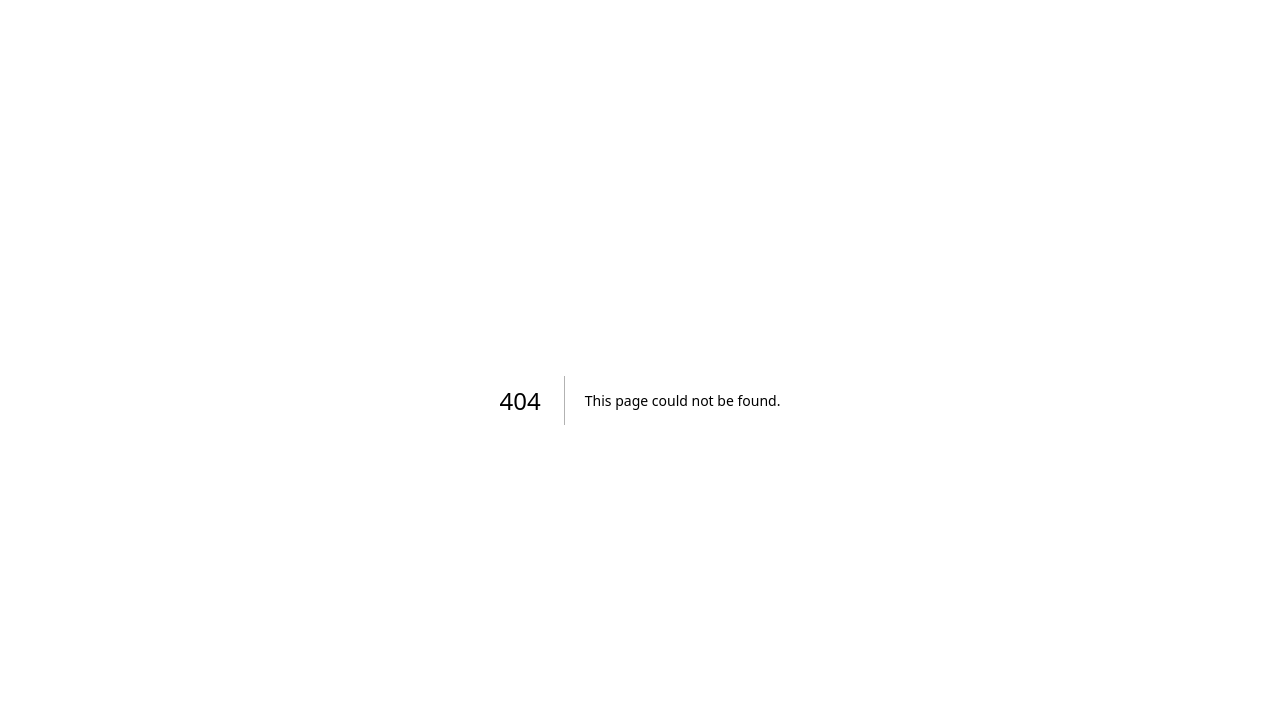
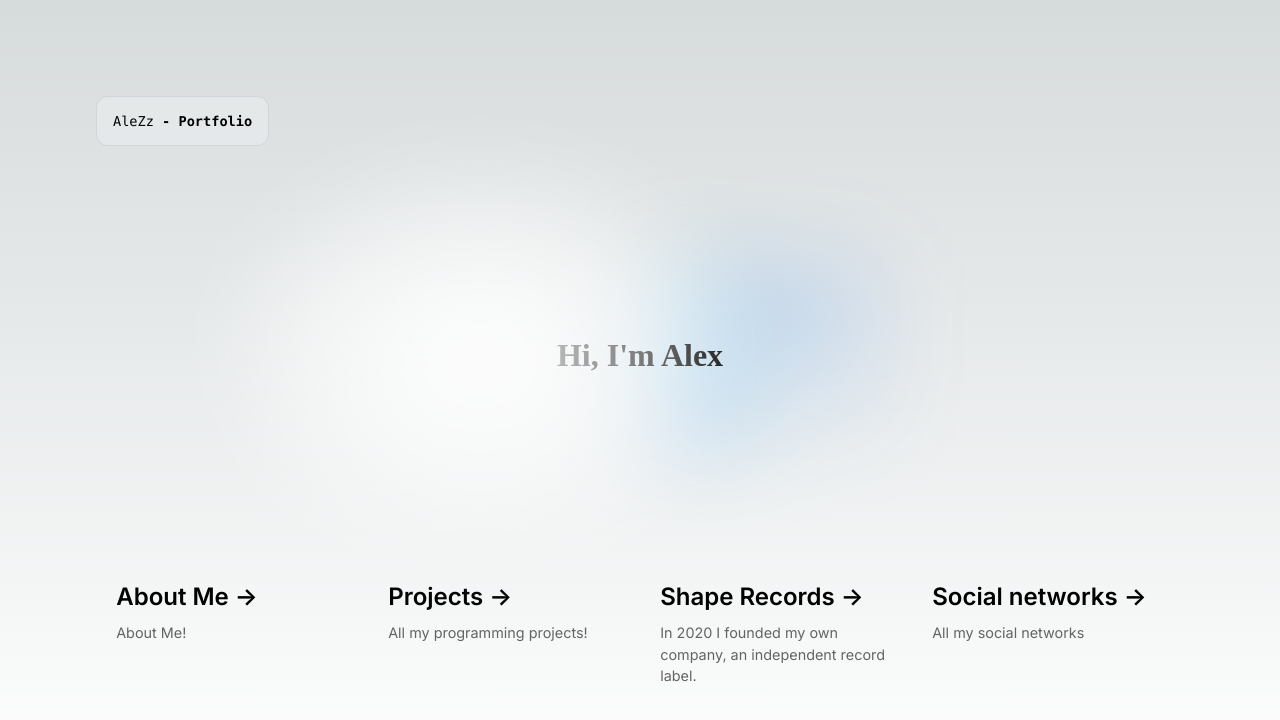
Before and after one commit to alexgmcss/portfolio, a Next.js app: page /home in a window 1280 px wide. Before the commit this address had no page. Shown: the top 720 px of the page. Built offline with nearby package versions, Linux system fonts and the light colour scheme.

Commit message:
primer commit

```diff
--- a/pages/index.js
+++ b/pages/home.js
@@ -23,13 +23,12 @@
         </div>
 
         <div className={styles.center}>
-          <h1 class="gradient-text">ALEZZ</h1>
+          <h1 class="gradient-text">Hi, I'm Alex</h1>
         </div>
         <div className={styles.grid}>
           <a
             href="#"
             className={styles.card}
-            target="_blank"
             rel="noopener noreferrer"
           >
             <h2 className={inter.className}>
--- a/styles/globals.css
+++ b/styles/globals.css
@@ -105,3 +105,74 @@
     color-scheme: dark;
   }
 }
+
+.headtext {
+  text-align: center;
+  padding-top: 20px;
+  background: linear-gradient(to right, #ffe3dd, #ff2f00);
+  -webkit-background-clip: text;
+  -webkit-text-fill-color: transparent;
+  font-size: 48px;
+}
+
+.back {
+  margin-top: 40px;
+  margin-left: 40px;
+  width: 100px;
+  padding: 15px 20px;
+  font-size: 16px;
+  background: transparent;
+  border: none;
+  position: relative;
+  color: #f0f0f0;
+  z-index: 1;
+}
+
+.back::after,
+.back::before {
+  content: '';
+  position: absolute;
+  bottom: 0;
+  right: 0;
+  z-index: -99999;
+  transition: all .4s;
+}
+
+.back::before {
+  transform: translate(0%, 0%);
+  width: 100%;
+  height: 100%;
+  background: #28282d;
+  border-radius: 10px;
+}
+
+.back::after {
+  transform: translate(10px, 10px);
+  width: 35px;
+  height: 35px;
+  background: #ffffff15;
+  backdrop-filter: blur(5px);
+  border-radius: 50px;
+}
+
+.back:hover::before {
+  transform: translate(5%, 20%);
+  width: 110%;
+  height: 110%;
+}
+
+.back:hover::after {
+  border-radius: 10px;
+  transform: translate(0, 0);
+  width: 100%;
+  height: 100%;
+}
+
+.back:active::after {
+  transition: 0s;
+  transform: translate(0, 5%);
+}
+
+.parrafo {
+  text-align: center;
+}
```
Also changed, not shown: pages/aboutme.js (added, +34 -0 lines), pages/loading/LoadingScreen.jsx (added, +14 -0 lines), pages/Projects.js (added).
